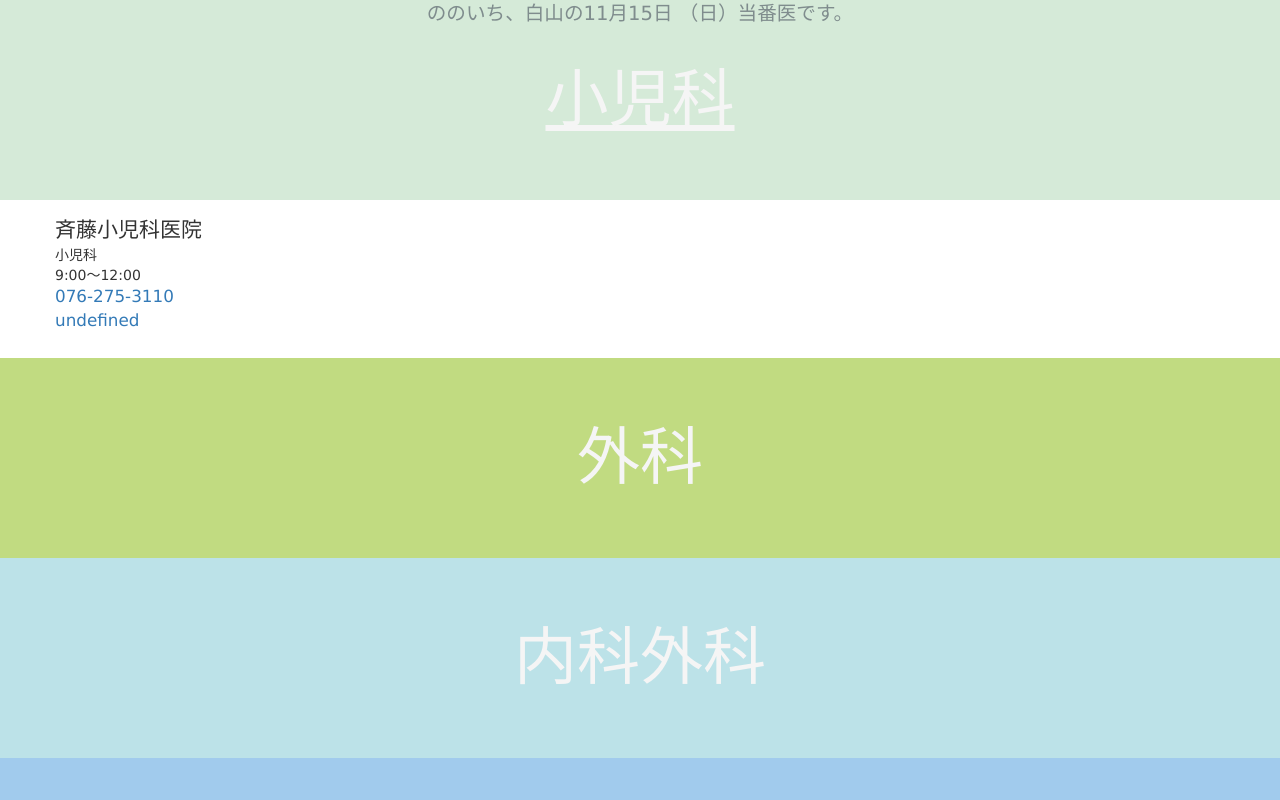
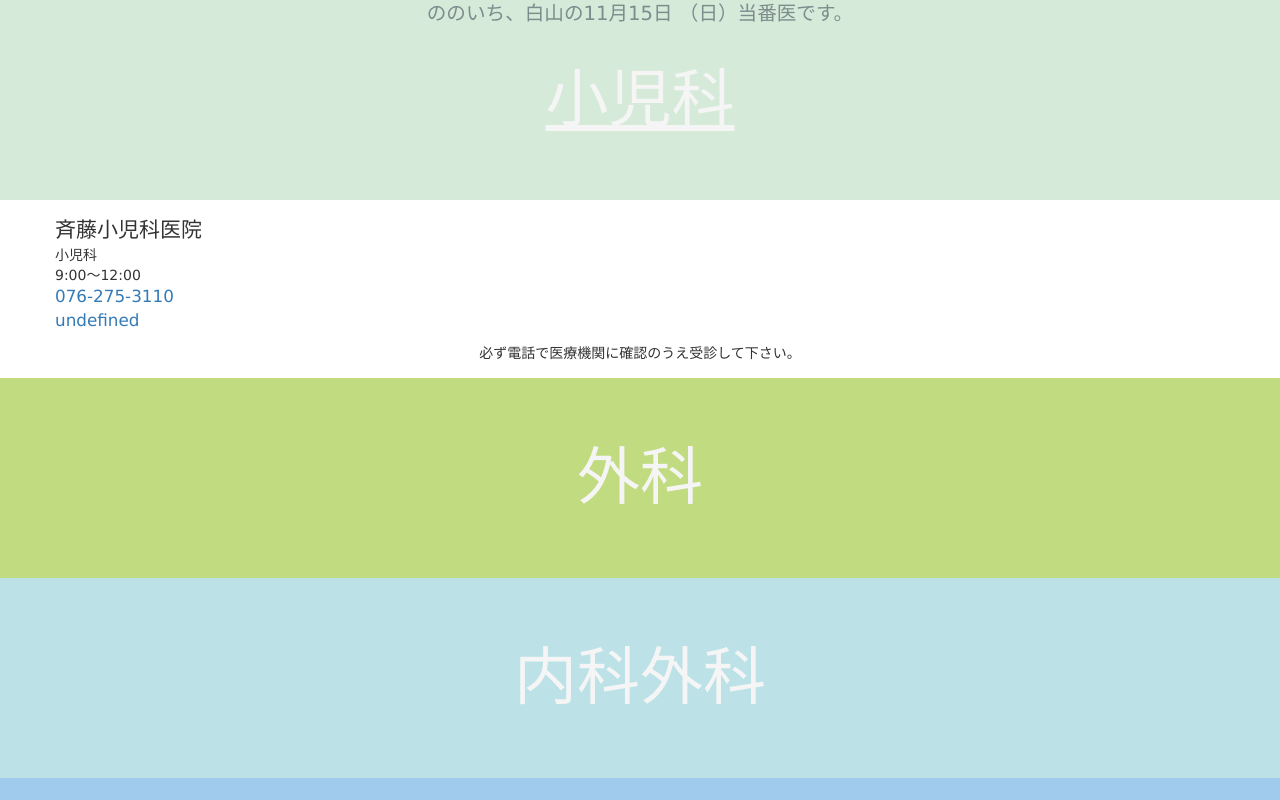
Before and after one commit to 50river/holiday_doctor, a plain HTML site: page index.html in a window 1280 px wide. Both pictures are taken after a click on the link "小児科". Shown: the top 800 px of the page. Drawn offline with nearby package versions, Linux system fonts and the light colour scheme; no server answers.

Commit message:
注意事項を追記しました。

```diff
--- a/css/custom.css
+++ b/css/custom.css
@@ -16,6 +16,10 @@ a:hover { text-decoration: none;}
   color: #7f8c8d;
 }
 .name{font-size:1.5em;}
+.check{
+  width: 100%;
+  text-align: center;
+}
 .panel-title{
   color: #f5f5f5;
   font-size: 4.5em;
--- a/index.html
+++ b/index.html
@@ -23,5 +23,6 @@
   <div class="date"></div>
   <div class="panel-group" id="accordion">
   </div>
+  <div class="discription">このサイトは、石川県医療・薬局機能情報提供システムで公開されている情報を元に作成されています。</div>
 </body>
 </html>
--- a/js/main.js
+++ b/js/main.js
@@ -42,7 +42,7 @@ function jsonLoaded(response){
                               '<div class="panel-heading c'+j+'"style="height:' + accordion_height + 'px" >' + '<h4 class="panel-title">' +
                               '<a data-toggle="collapse" data-parent="#accordion" href="#'+category+ '">' +
                               category + '</a></h4></div>' +
-                              '<div id="' + category + '" class="panel-collapse collapse"><div class="panel-body"><div class="' + j + '"></div></div></div></div>')
+                              '<div id="' + category + '" class="panel-collapse collapse"><div class="panel-body"><div class="' + j + '"></div><div class="check">必ず電話で医療機関に確認のうえ受診して下さい。</div></div></div>')
 
             $("#accordion").append(insertElement);
             cat_check = category;
```
